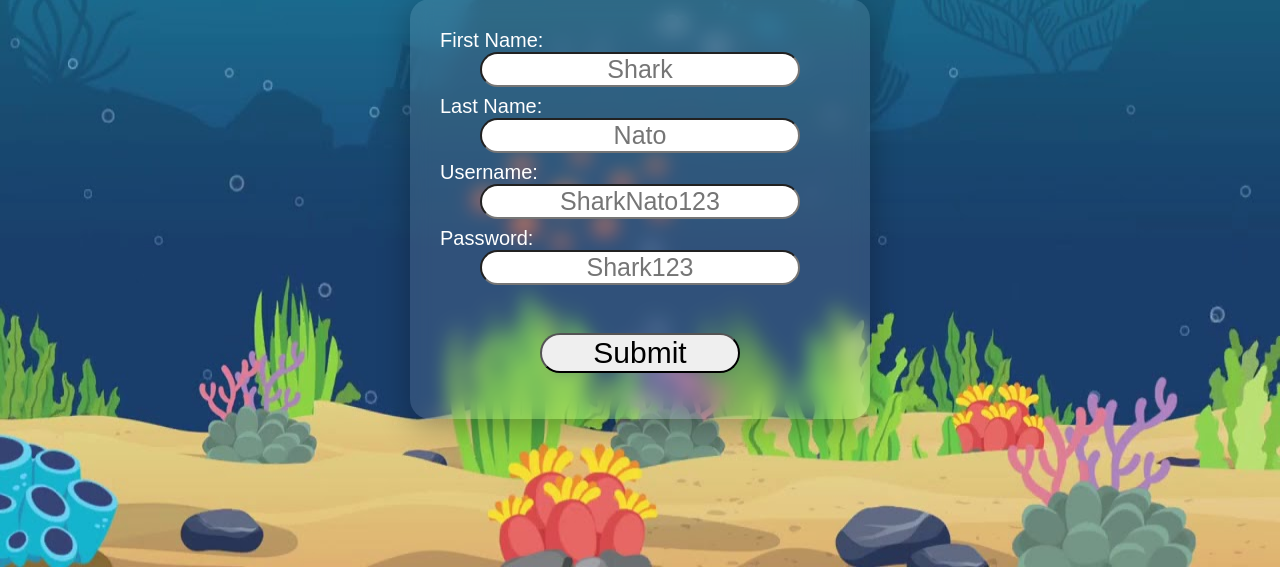
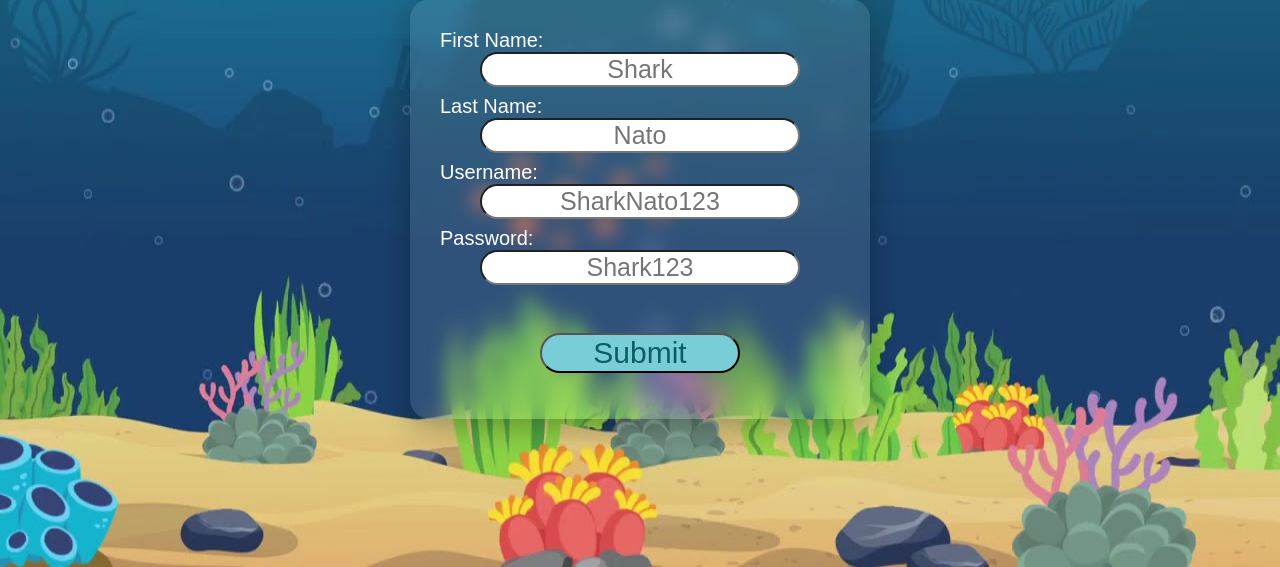
Before and after one commit to tojakar/SmallProject26, a PHP site: page /SignUp.html in a window 1280 px wide. Shown: the part 233-800 px from the top of the page. Run offline with PHP 8.4, Linux system fonts and the light colour scheme.

Commit message:
Update styles.css

```diff
--- a/css/styles.css
+++ b/css/styles.css
@@ -131,12 +131,15 @@ body
     border-radius: 25px;
     width: 50%;
     margin-top: 10%;
+    background-color: #78CDD7;
+    color:#0D5C63;
     font-family: 'Ubuntu', sans-serif;
 }
 
 .buttons:hover{
     text-decoration: underline;
-    color: #FFFFFF;
+    color: #0D5C63;
+    color: #78CDD7;
     opacity: 90%;
 }
 
```
